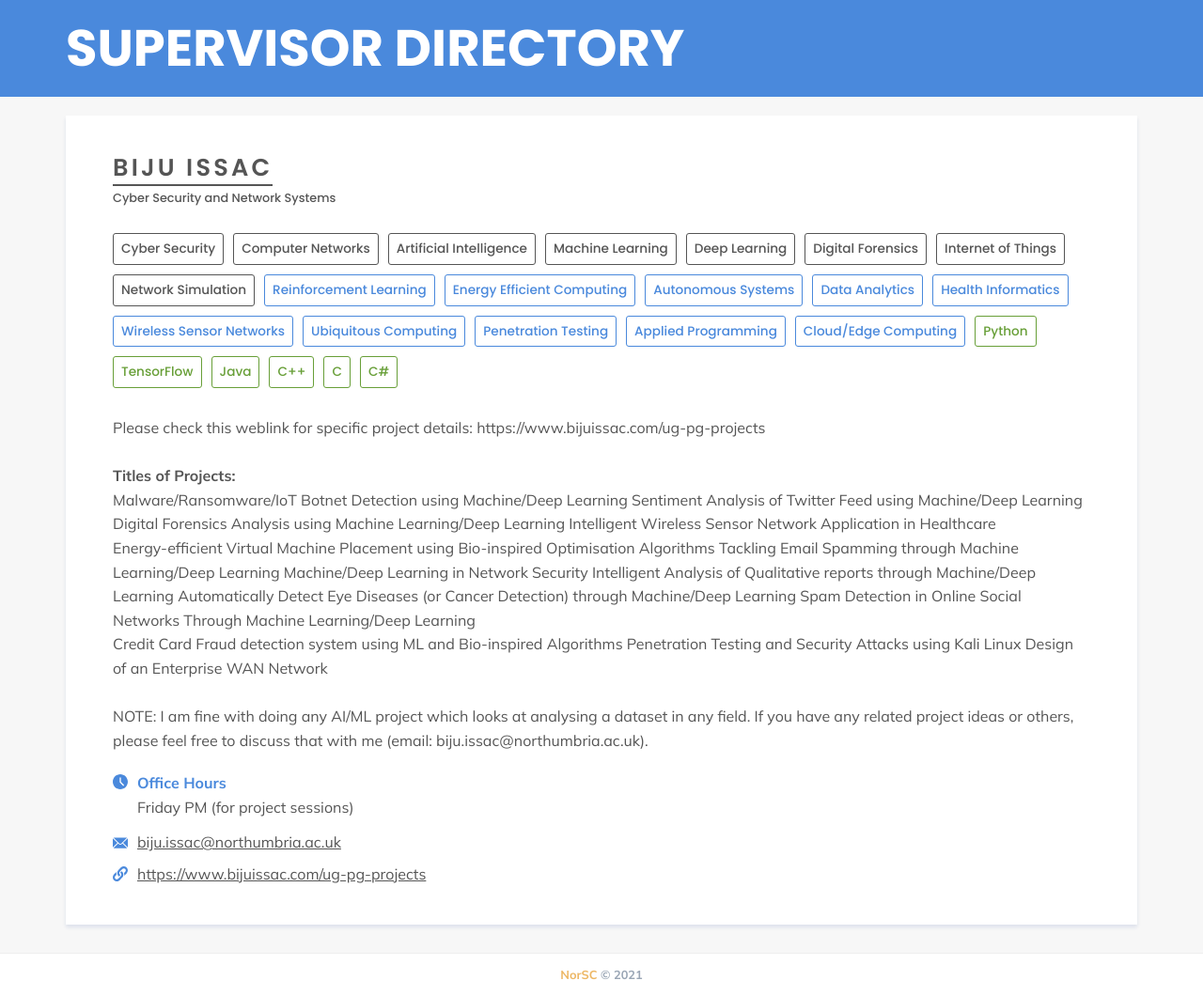
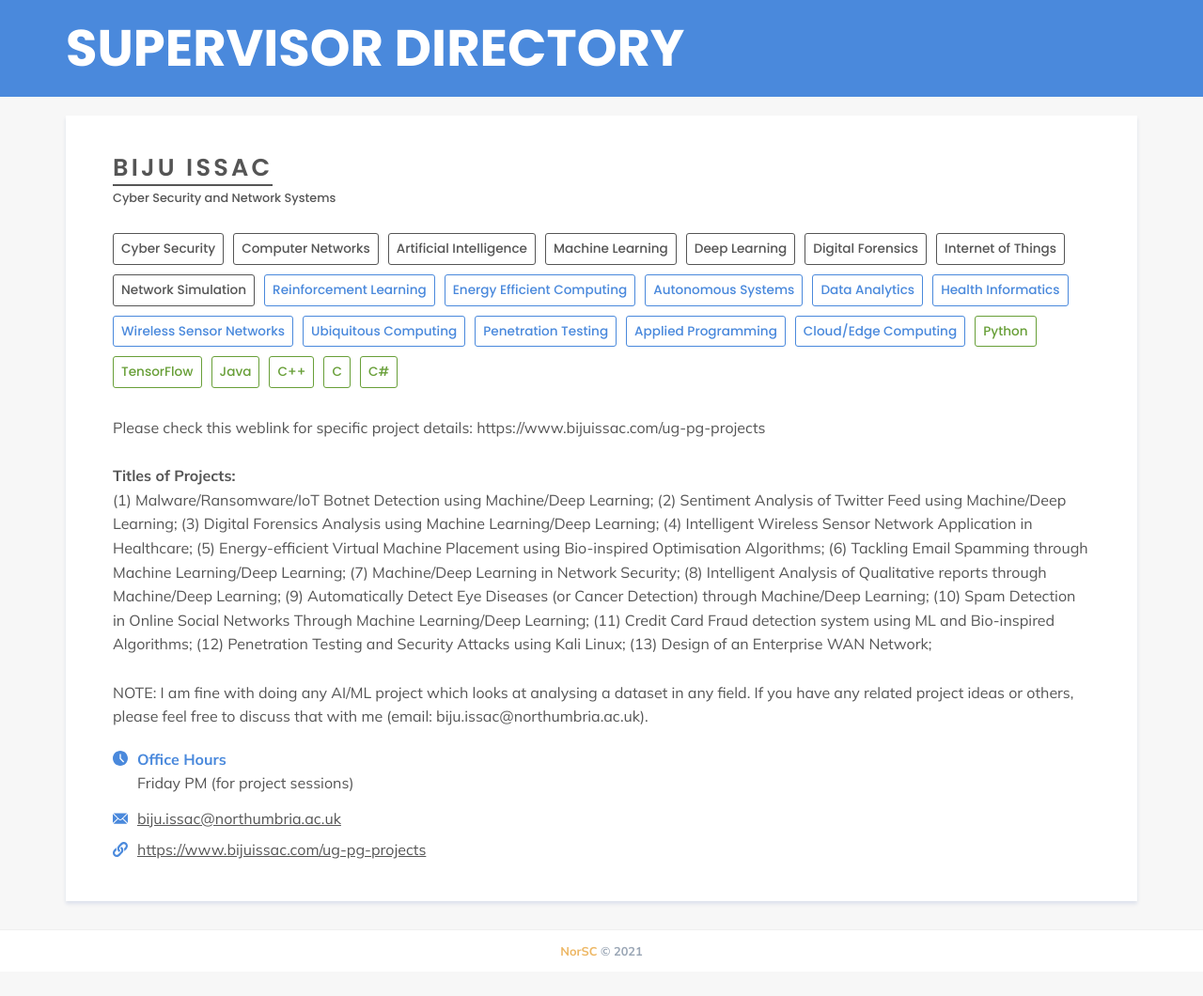
Before and after one commit to NorSC/supervisor-search, a Jekyll site: the page built from _supervisors/biju-issac.md, in a window 1280 px wide. Shown: the whole page at 94% size. Built offline with Jekyll 4.4.1, drawn with Linux system fonts in a browser that asks for light colours; a script that is not in the unit is left out; after the commit the page ends 1034 px from its top, so only the background shows below that.

Commit message:
Update Supervisors “biju-issac”

```diff
--- a/_supervisors/biju-issac.md
+++ b/_supervisors/biju-issac.md
@@ -43,31 +43,31 @@ additional_details: >-
 
   **Titles of Projects:**\
 
-  Malware/Ransomware/IoT Botnet Detection using Machine/Deep Learning
+  (1) Malware/Ransomware/IoT Botnet Detection using Machine/Deep Learning;
 
-  Sentiment Analysis of Twitter Feed using Machine/Deep Learning
+  (2) Sentiment Analysis of Twitter Feed using Machine/Deep Learning;
 
-  Digital Forensics Analysis using Machine Learning/Deep Learning
+  (3) Digital Forensics Analysis using Machine Learning/Deep Learning;
 
-  Intelligent Wireless Sensor Network Application in Healthcare\
+  (4) Intelligent Wireless Sensor Network Application in Healthcare;
 
-  Energy-efficient Virtual Machine Placement using Bio-inspired Optimisation Algorithms
+  (5) Energy-efficient Virtual Machine Placement using Bio-inspired Optimisation Algorithms;
 
-  Tackling Email Spamming through Machine Learning/Deep Learning
+  (6) Tackling Email Spamming through Machine Learning/Deep Learning;
 
-  Machine/Deep Learning in Network Security
+  (7) Machine/Deep Learning in Network Security;
 
-  Intelligent Analysis of Qualitative reports through Machine/Deep Learning
+  (8) Intelligent Analysis of Qualitative reports through Machine/Deep Learning;
 
-  Automatically Detect Eye Diseases (or Cancer Detection) through Machine/Deep Learning
+  (9) Automatically Detect Eye Diseases (or Cancer Detection) through Machine/Deep Learning;
 
-  Spam Detection in Online Social Networks Through Machine Learning/Deep Learning\
+  (10) Spam Detection in Online Social Networks Through Machine Learning/Deep Learning;
 
-  Credit Card Fraud detection system using ML and Bio-inspired Algorithms
+  (11) Credit Card Fraud detection system using ML and Bio-inspired Algorithms;
 
-  Penetration Testing and Security Attacks using Kali Linux
+  (12) Penetration Testing and Security Attacks using Kali Linux;
 
-  Design of an Enterprise WAN Network\
+  (13) Design of an Enterprise WAN Network; \
 
   \
 
@@ -80,33 +80,32 @@ additional_details_msc: >-
 
   **Titles of Projects:**\
 
-  Malware/Ransomware/IoT Botnet Detection using Machine/Deep Learning
+  (1) Malware/Ransomware/IoT Botnet Detection using Machine/Deep Learning;
 
-  Sentiment Analysis of Twitter Feed using Machine/Deep Learning
+  (2) Sentiment Analysis of Twitter Feed using Machine/Deep Learning;
 
-  Digital Forensics Analysis using Machine Learning/Deep Learning
+  (3) Digital Forensics Analysis using Machine Learning/Deep Learning;
 
-  Intelligent Wireless Sensor Network Application in Healthcare\
+  (4) Intelligent Wireless Sensor Network Application in Healthcare;
 
-  Energy-efficient Virtual Machine Placement using Bio-inspired Optimisation Algorithms
+  (5) Energy-efficient Virtual Machine Placement using Bio-inspired Optimisation Algorithms;
 
-  Tackling Email Spamming through Machine Learning/Deep Learning
+  (6) Tackling Email Spamming through Machine Learning/Deep Learning;
 
-  Machine/Deep Learning in Network Security
+  (7) Machine/Deep Learning in Network Security;
 
-  Intelligent Analysis of Qualitative reports through Machine/Deep Learning
+  (8) Intelligent Analysis of Qualitative reports through Machine/Deep Learning;
 
-  Automatically Detect Eye Diseases (or Cancer Detection) through Machine/Deep Learning
+  (9) Automatically Detect Eye Diseases (or Cancer Detection) through Machine/Deep Learning;
 
-  Spam Detection in Online Social Networks Through Machine Learning/Deep Learning\
+  (10) Spam Detection in Online Social Networks Through Machine Learning/Deep Learning;
 
-  Credit Card Fraud detection system using ML and Bio-inspired Algorithms
+  (11) Credit Card Fraud detection system using ML and Bio-inspired Algorithms;
 
-  Penetration Testing and Security Attacks using Kali Linux
+  (12) Penetration Testing and Security Attacks using Kali Linux;
 
-  Design of an Enterprise WAN Network\
+  (13) Design of an Enterprise WAN Network;
 
-  \
 
   NOTE: I am fine with doing any AI/ML project which looks at analysing a dataset in any field. If you have any related project ideas or others, please feel free to discuss that with me (email: biju.issac@northumbria.ac.uk).
 additional_details_phd: >-
@@ -117,31 +116,31 @@ additional_details_phd: >-
 
   **Titles of Projects:**\
 
-  Malware/Ransomware/IoT Botnet Detection using Machine/Deep Learning
+  (1) Malware/Ransomware/IoT Botnet Detection using Machine/Deep Learning;
 
-  Sentiment Analysis of Twitter Feed using Machine/Deep Learning
+  (2) Sentiment Analysis of Twitter Feed using Machine/Deep Learning;
 
-  Digital Forensics Analysis using Machine Learning/Deep Learning
+  (3) Digital Forensics Analysis using Machine Learning/Deep Learning;
 
-  Intelligent Wireless Sensor Network Application in Healthcare\
+  (4) Intelligent Wireless Sensor Network Application in Healthcare;
 
-  Energy-efficient Virtual Machine Placement using Bio-inspired Optimisation Algorithms
+  (5) Energy-efficient Virtual Machine Placement using Bio-inspired Optimisation Algorithms;
 
-  Tackling Email Spamming through Machine Learning/Deep Learning
+  (6) Tackling Email Spamming through Machine Learning/Deep Learning;
 
-  Machine/Deep Learning in Network Security
+  (7) Machine/Deep Learning in Network Security;
 
-  Intelligent Analysis of Qualitative reports through Machine/Deep Learning
+  (8) Intelligent Analysis of Qualitative reports through Machine/Deep Learning;
 
-  Automatically Detect Eye Diseases (or Cancer Detection) through Machine/Deep Learning
+  (9) Automatically Detect Eye Diseases (or Cancer Detection) through Machine/Deep Learning;
 
-  Spam Detection in Online Social Networks Through Machine Learning/Deep Learning\
+  (10) Spam Detection in Online Social Networks Through Machine Learning/Deep Learning;
 
-  Credit Card Fraud detection system using ML and Bio-inspired Algorithms
+  (11) Credit Card Fraud detection system using ML and Bio-inspired Algorithms;
 
-  Penetration Testing and Security Attacks using Kali Linux
+  (12) Penetration Testing and Security Attacks using Kali Linux;
 
-  Design of an Enterprise WAN Network\
+  (13) Design of an Enterprise WAN Network; \
 
   \
 
```
